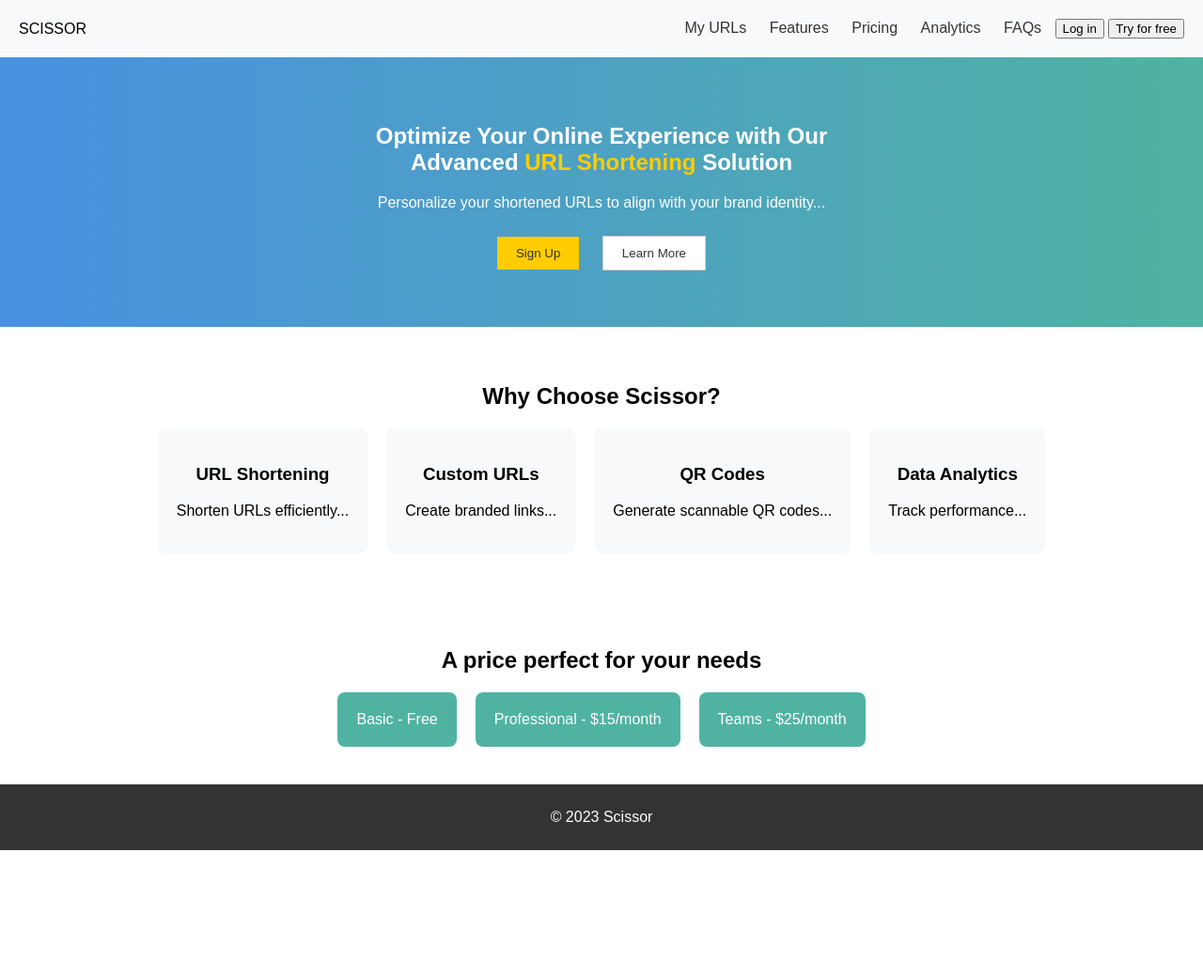
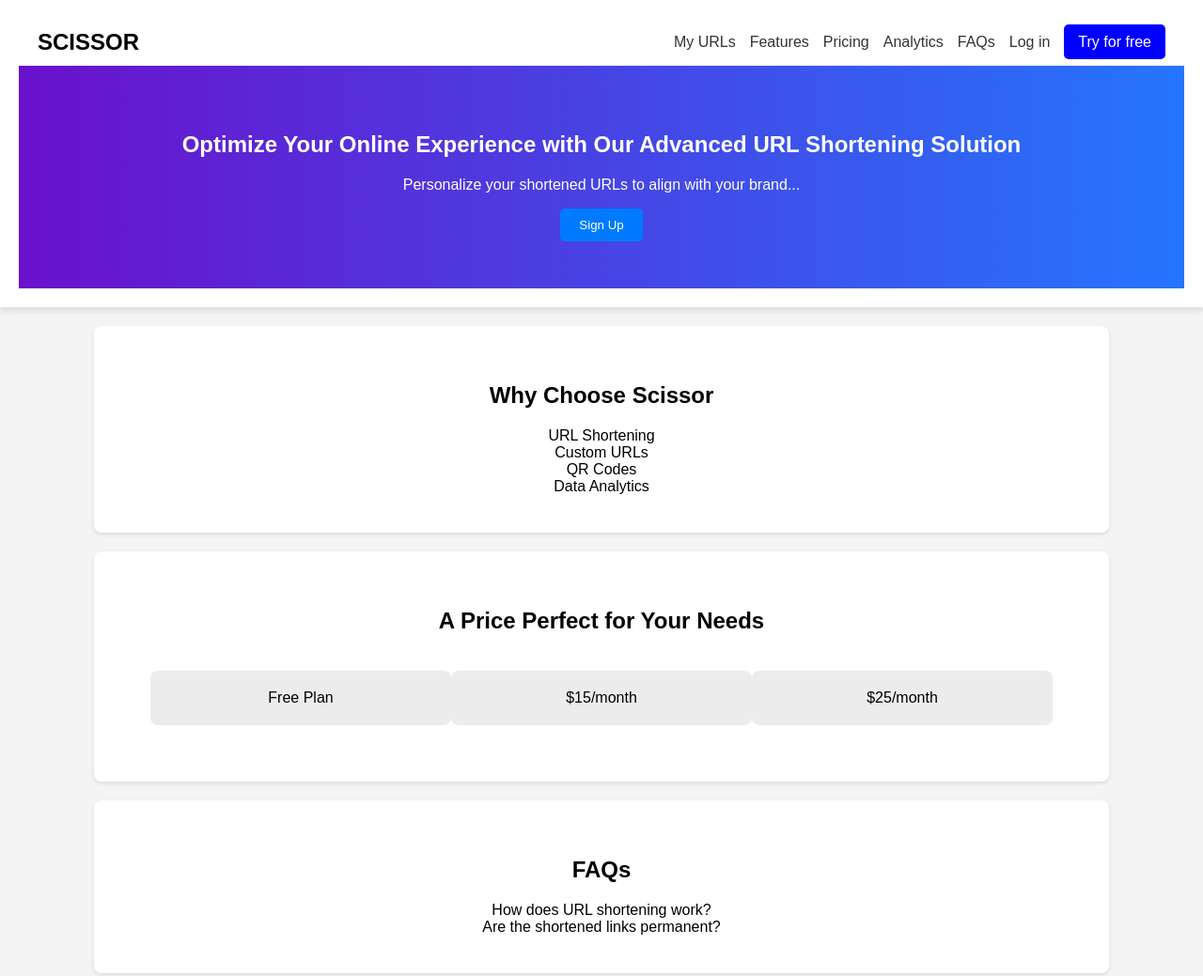
Before and after one commit to Arunad500/css, a plain HTML site: page assignment 6/index.html in a window 1280 px wide. Shown: the top 1039 px of the page at 94% size. Before the commit the page ends 905 px from the top, so only its background shows below. Drawn offline with Linux system fonts and the light colour scheme.

Commit message:
changes to assignment

```diff
--- a/assignment 6/index.html
+++ b/assignment 6/index.html
@@ -8,58 +8,53 @@
 </head>
 <body>
     <header>
-        <div class="logo">SCISSOR</div>
         <nav>
-            <a href="#">My URLs</a>
-            <a href="#">Features</a>
-            <a href="#">Pricing</a>
-            <a href="#">Analytics</a>
-            <a href="#">FAQs</a>
-            <button class="login">Log in</button>
-            <button class="signup">Try for free</button>
+            <div class="logo">SCISSOR</div>
+            <ul>
+                <li><a href="#">My URLs</a></li>
+                <li><a href="#">Features</a></li>
+                <li><a href="#">Pricing</a></li>
+                <li><a href="#">Analytics</a></li>
+                <li><a href="#">FAQs</a></li>
+                <li><a href="#">Log in</a></li>
+                <li><a href="#" class="btn">Try for free</a></li>
+            </ul>
         </nav>
+        <section class="hero">
+            <h1>Optimize Your Online Experience with Our <span>Advanced URL Shortening</span> Solution</h1>
+            <p>Personalize your shortened URLs to align with your brand...</p>
+            <button>Sign Up</button>
+        </section>
     </header>
 
-    <section class="hero">
-        <h1>Optimize Your Online Experience with Our <br> Advanced <span class="highlight">URL Shortening</span> Solution</h1>
-        <p>Personalize your shortened URLs to align with your brand identity...</p>
-        <button class="primary-btn">Sign Up</button>
-        <button class="secondary-btn">Learn More</button>
-    </section>
-
     <section class="features">
-        <h2>Why Choose Scissor?</h2>
-        <div class="feature-grid">
-            <div class="feature-item">
-                <h3>URL Shortening</h3>
-                <p>Shorten URLs efficiently...</p>
-            </div>
-            <div class="feature-item">
-                <h3>Custom URLs</h3>
-                <p>Create branded links...</p>
-            </div>
-            <div class="feature-item">
-                <h3>QR Codes</h3>
-                <p>Generate scannable QR codes...</p>
-            </div>
-            <div class="feature-item">
-                <h3>Data Analytics</h3>
-                <p>Track performance...</p>
-            </div>
+        <h2>Why Choose Scissor</h2>
+        <div class="feature-list">
+            <div class="feature">URL Shortening</div>
+            <div class="feature">Custom URLs</div>
+            <div class="feature">QR Codes</div>
+            <div class="feature">Data Analytics</div>
         </div>
     </section>
 
     <section class="pricing">
-        <h2>A price perfect for your needs</h2>
-        <div class="pricing-cards">
-            <div class="card">Basic - Free</div>
-            <div class="card">Professional - $15/month</div>
-            <div class="card">Teams - $25/month</div>
+        <h2>A Price Perfect for Your Needs</h2>
+        <div class="plans">
+            <div class="plan basic">Free Plan</div>
+            <div class="plan professional">$15/month</div>
+            <div class="plan teams">$25/month</div>
         </div>
     </section>
 
+    <section class="faqs">
+        <h2>FAQs</h2>
+        <div class="faq-item">How does URL shortening work?</div>
+        <div class="faq-item">Are the shortened links permanent?</div>
+    </section>
+
     <footer>
-        <p>&copy; 2023 Scissor</p>
+        <p>Revolutionizing Link Optimization</p>
+        <button>Get Started</button>
     </footer>
 </body>
 </html>
--- a/assignment 6/styles.css
+++ b/assignment 6/styles.css
@@ -2,86 +2,75 @@ body {
     font-family: Arial, sans-serif;
     margin: 0;
     padding: 0;
+    background-color: #f4f4f4;
     text-align: center;
 }
-
 header {
+    background: #fff;
+    padding: 20px;
+    box-shadow: 0 4px 6px rgba(0, 0, 0, 0.1);
+}
+nav {
     display: flex;
     justify-content: space-between;
     align-items: center;
-    padding: 20px;
-    background-color: #f8f9fa;
+    max-width: 1200px;
+    margin: auto;
 }
-
-nav a {
-    margin: 0 10px;
+.logo {
+    font-size: 24px;
+    font-weight: bold;
+}
+ul {
+    list-style: none;
+    display: flex;
+    gap: 15px;
+}
+ul li a {
     text-decoration: none;
     color: #333;
 }
-
+.btn {
+    background: blue;
+    color: white;
+    padding: 10px 15px;
+    border-radius: 5px;
+}
 .hero {
-    padding: 50px 20px;
-    background: linear-gradient(to right, #4a90e2, #50b3a2);
+    padding: 50px;
+    background: linear-gradient(to right, #6a11cb, #2575fc);
     color: white;
 }
-
-.highlight {
-    color: #ffcc00;
+.features, .pricing, .faqs {
+    padding: 40px;
+    background: #fff;
+    margin: 20px auto;
+    max-width: 1000px;
+    box-shadow: 0 2px 4px rgba(0, 0, 0, 0.1);
+    border-radius: 8px;
 }
-
-.primary-btn, .secondary-btn {
+.plans {
+    display: flex;
+    justify-content: space-around;
+    padding: 20px;
+}
+.plan {
+    background: #ececec;
+    padding: 20px;
+    border-radius: 8px;
+    width: 30%;
+}
+footer {
+    background: #222;
+    color: white;
+    padding: 20px;
+    margin-top: 20px;
+}
+button {
+    background: #007bff;
+    color: white;
     padding: 10px 20px;
-    margin: 10px;
     border: none;
+    border-radius: 5px;
     cursor: pointer;
 }
-
-.primary-btn {
-    background-color: #ffcc00;
-    color: #333;
-}
-
-.secondary-btn {
-    background-color: white;
-    color: #333;
-    border: 1px solid #ccc;
-}
-
-.features {
-    padding: 40px;
-}
-
-.feature-grid {
-    display: flex;
-    justify-content: center;
-    gap: 20px;
-}
-
-.feature-item {
-    background-color: #f8f9fa;
-    padding: 20px;
-    border-radius: 8px;
-}
-
-.pricing {
-    padding: 40px;
-}
-
-.pricing-cards {
-    display: flex;
-    justify-content: center;
-    gap: 20px;
-}
-
-.card {
-    padding: 20px;
-    background-color: #50b3a2;
-    color: white;
-    border-radius: 8px;
-}
-
-footer {
-    background-color: #333;
-    color: white;
-    padding: 10px;
-}
--- /dev/null
+++ b/styles.css
@@ -0,0 +1,72 @@
+@import url('https://fonts.googleapis.com/css2?family=Lato:ital,wght@0,100;0,300;0,400;0,700;0,900;1,100;1,300;1,400;1,700;1,900&display=swap');
+
+*
+{
+    margin: 0;
+    padding: 0;
+    box-sizing: border-box;
+    font-family: "Lato", sans-serif;
+}
+body {
+    background: linear-gradient(to bottom, #141e30, red);
+    color: #fff;
+    text-align: center;
+    line-height: 1.6;
+}
+
+header {
+    padding: 50px 20px;
+}
+
+header h1 {
+    font-size: 3rem;
+    margin: 0;
+    font-weight: bold;
+}
+
+header p {
+    font-size: 1.2rem;
+    margin: 10px 0 0;
+}
+
+main {
+    padding: 20px;
+}
+
+main p {
+    font-size: 1.5rem;
+    margin-bottom: 20px;
+    font-style: italic;
+}
+
+.assignment-links {
+    display: flex;
+    flex-wrap: wrap;
+    justify-content: center;
+    gap: 15px;
+}
+
+.assignment-button {
+    display: inline-block;
+    padding: 10px 20px;
+    font-size: 1rem;
+    color: #fff;
+    background: transparent;
+    border: 2px solid #fff;
+    border-radius: 5px;
+    text-decoration: none;
+    transition: 0.3s ease;
+}
+
+.assignment-button:hover {
+    background: #fff;
+    color: #243b55;
+}
+
+footer {
+    margin-top: 20px;
+    padding: 10px 0;
+    background: #141e30;
+    font-size: 0.9rem;
+    color: #aaa;
+}
```
Also changed, not shown: index.html (+23 -4 lines), 1 other file.
